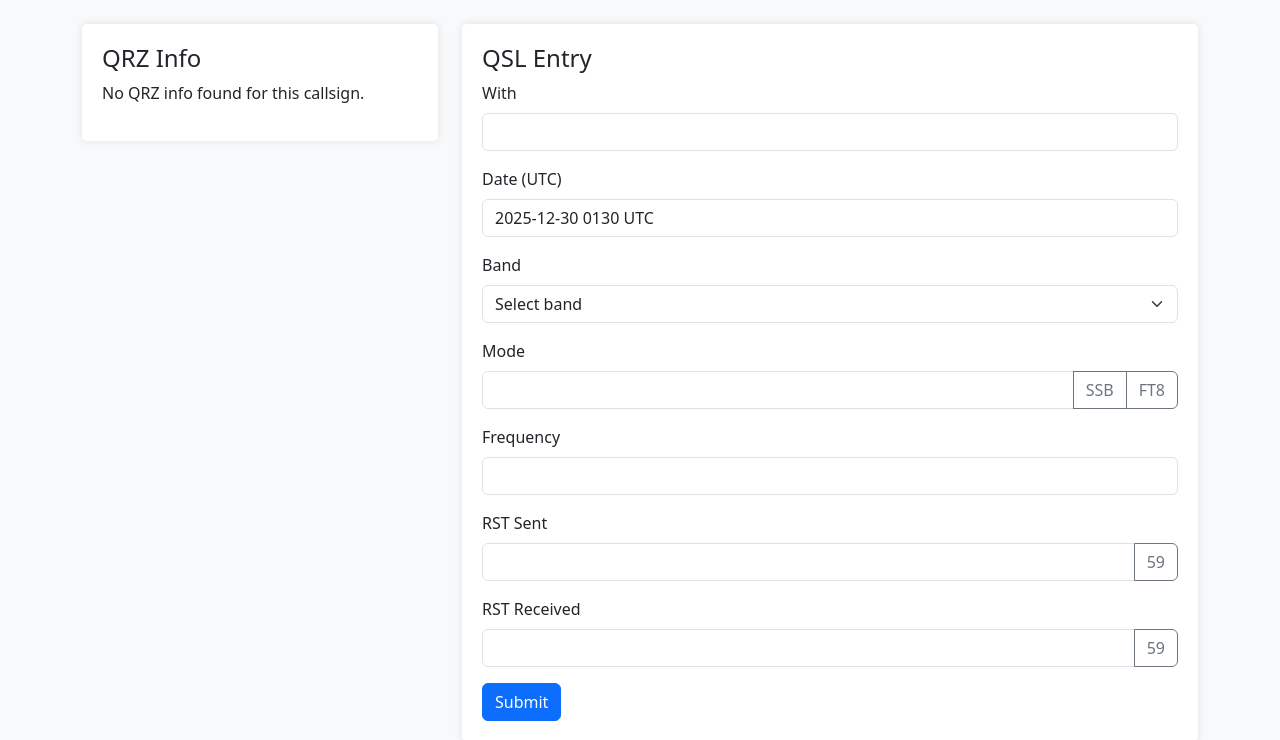
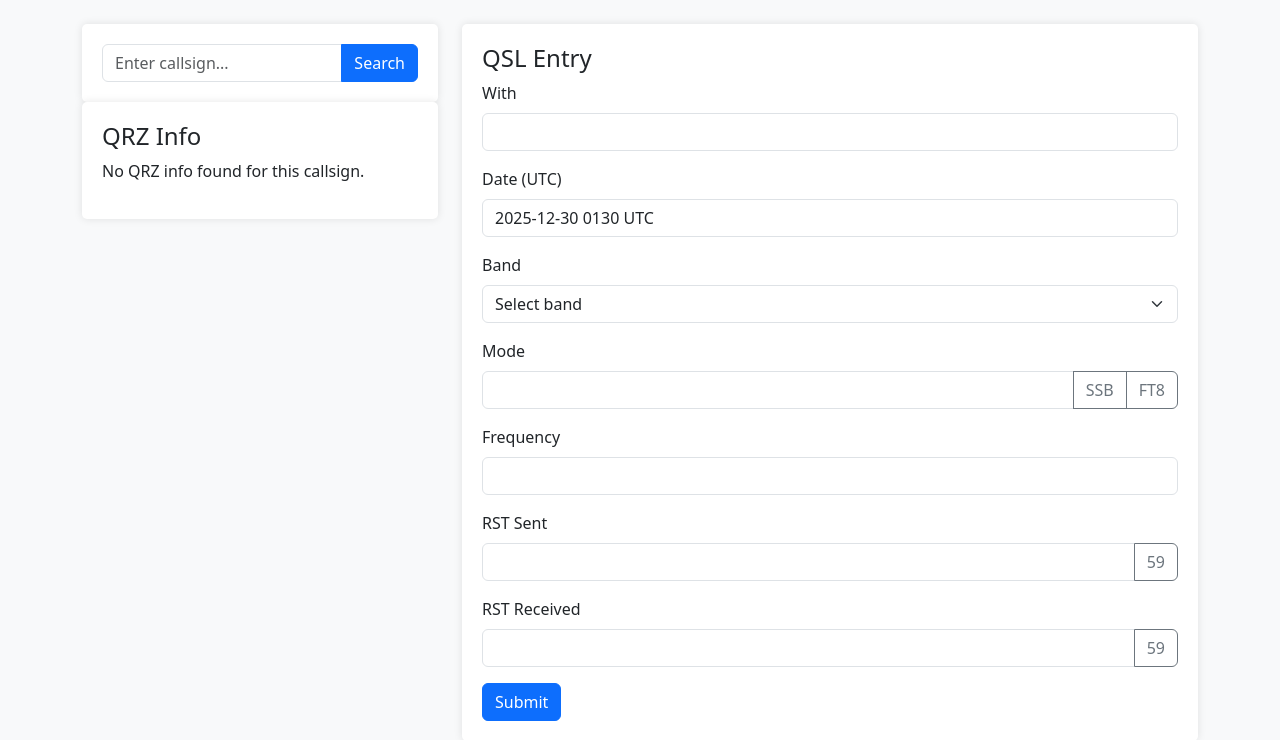
Before and after one commit to tailwag/MyQSL, a Flask app: template templates/lookup.html in a window 1280 px wide. Shown: the top 740 px of the page. Run offline with Flask 3, Linux system fonts and the light colour scheme; the template is opened without the code that fills it, so the values that code supplies are empty; parts of the project's set-up code (start-up, migrations or seed data) failed here and were passed over.

Commit message:
added lookup box to lookup page

```diff
--- a/templates/lookup.html
+++ b/templates/lookup.html
@@ -21,6 +21,14 @@
     <div class="row g-4">
         <!-- QRZ Info Panel -->
         <div class="col-md-4">
+            <div class="panel">
+                <form id="callsign-form">
+                    <div class="input-group">
+                        <input id="callsign-input" class="form-control" type="text" placeholder="Enter callsign...">
+                        <button class="btn btn-primary" type="submit">Search</button>
+                    </div>
+                </form>
+            </div>
             <div class="panel">
                 <h4>QRZ Info</h4>
                 {% if qrz_info %}
@@ -147,6 +155,15 @@ function maybeSetFT8Freq() {
 document.getElementById("bandSelect").addEventListener("change", maybeSetFT8Freq);
 setUTCDate();
 </script>
-
+<script>
+document.getElementById('callsign-form').addEventListener('submit', function(e) {
+    e.preventDefault();  // prevent actual form submission
+    const callsign = document.getElementById('callsign-input').value.trim().toUpperCase();
+    if (callsign) {
+        // Redirect to /lookup/<callsign>
+        window.location.href = '/lookup/' + encodeURIComponent(callsign);
+    }
+});
+</script>
 </body>
 </html>
```
